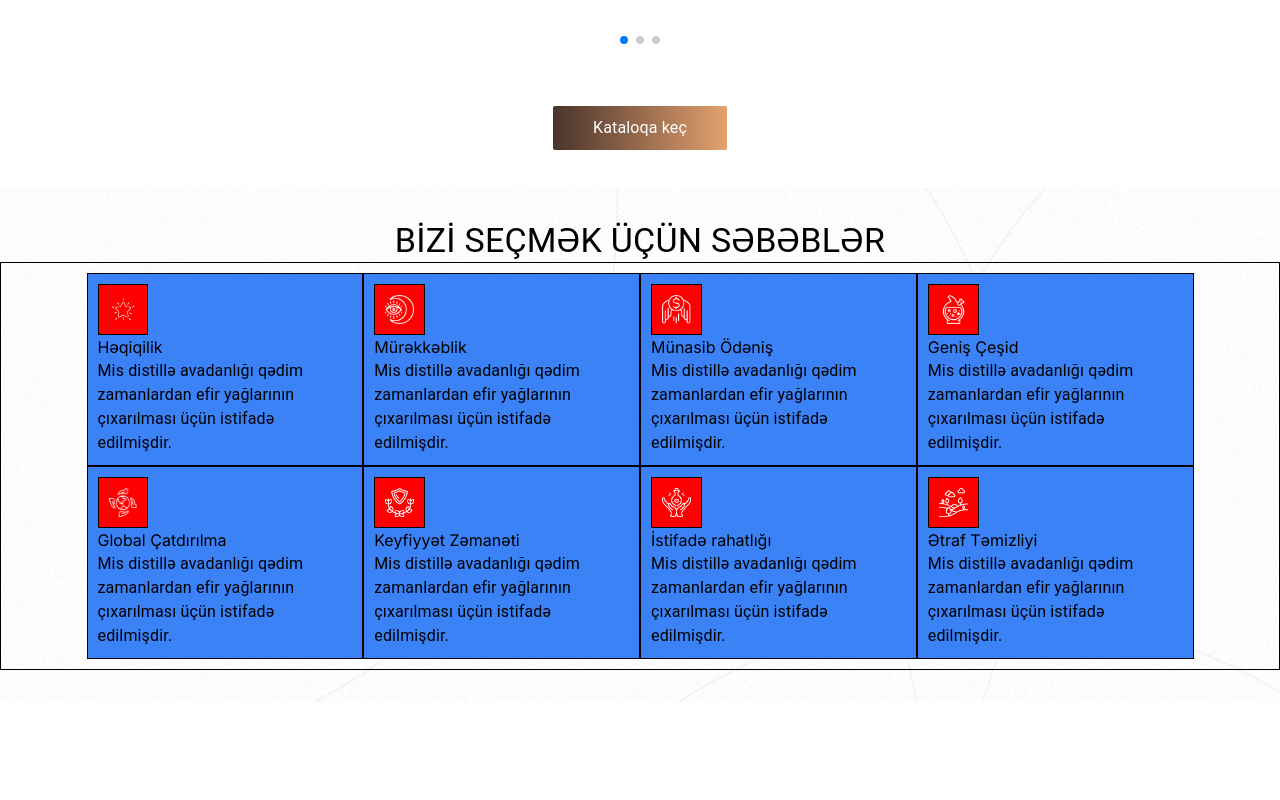
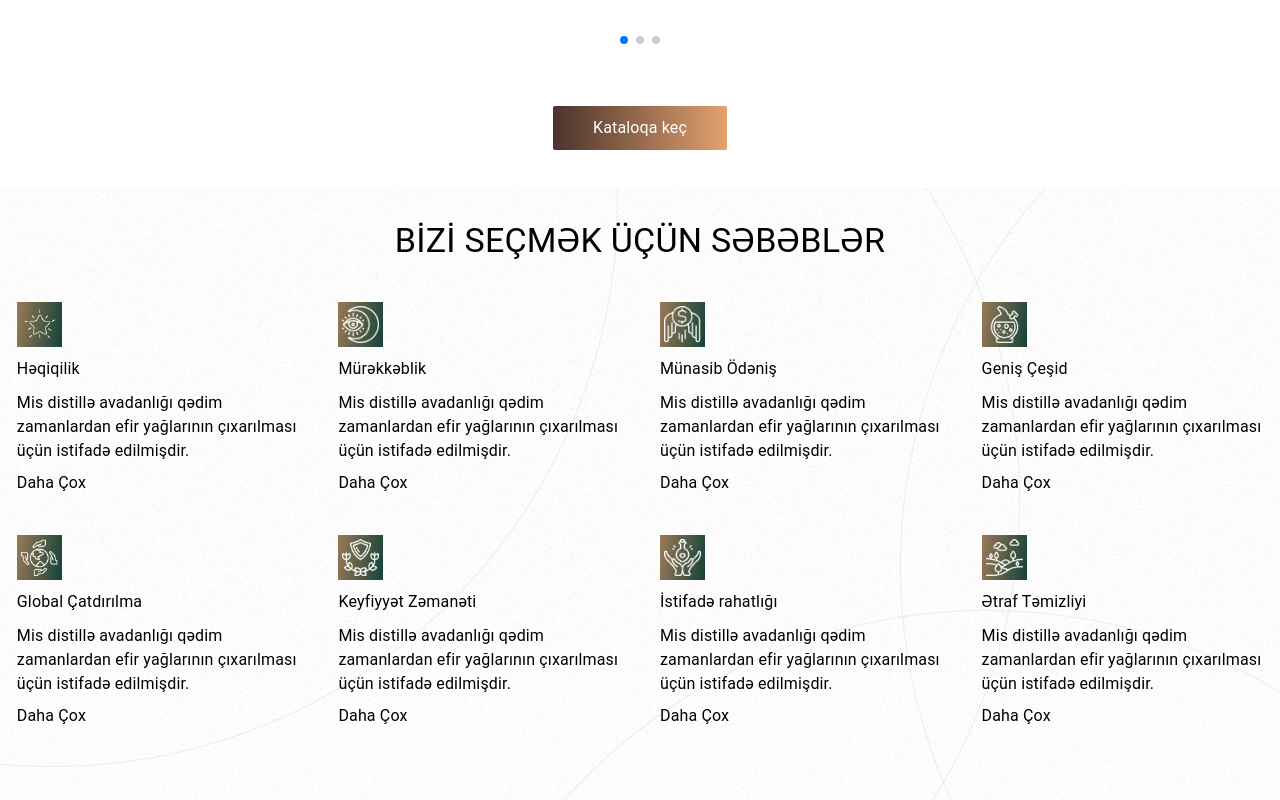
Before and after one commit to Shookrun/Copper-Pro, a Next.js app: page / in a window 1280 px wide. Shown: the part 4420-5220 px from the top of the page. Before the commit the page ends 5122 px from the top, so only its background shows below. Built offline with nearby package versions, Linux system fonts and the light colour scheme; data requests are answered from the project's data file.

Commit message:
Footer Up Sectiond Completed

```diff
--- a/app/Components/db.jsx
+++ b/app/Components/db.jsx
@@ -10,15 +10,19 @@ const ImageGallery = async () => {
   const {data} = await axios.get(url)
 
   return (
-      <div className='card flex flex-wrap justify-center '>
-        {data?.map(({id,title,url,content}) => (
-          <div key={id} className='card flex flex-col w-[22%] bg-blue-500'>
-           <div className='card gbox bg-red w-[20%]'>
-           <Image src={url} alt={title} width={100} height={100} />
+      <div className='my-10 flex flex-wrap gap-10 p-15 justify-center'>
+        {data?.map(({id,title,url,content,subtitle}) => (
+          <div key={id} className='flex gap-2 flex-col w-[22%]'>
+           <div className=' gbox bg-red w-[16%] p-1'>
+           <Image src={url} alt={title} width={100} height={100}  />
            </div>
-            <h3>{title}</h3>
+            <Typography variant='subtitle1' className='mont font-bold'>{title}</Typography>
+            <Typography className='mont'>
+              {content}
+            </Typography>
+
             <Typography>
-              {content}
+              {subtitle}
             </Typography>
           </div>
         ))}
--- a/app/globals.css
+++ b/app/globals.css
@@ -54,3 +54,8 @@
 											  transparent 75%,
 											  transparent)
 }
+
+.gbox{
+	background: linear-gradient(278.32deg, #0B3F37 -7.03%, #CB8D62 136.33%);
+
+}
--- a/db.json
+++ b/db.json
@@ -5,14 +5,17 @@
     "id": 1,
     "title": "Həqiqilik",
      "url": "/img1.png" ,
-     "content":"Mis distillə avadanlığı qədim zamanlardan efir yağlarının çıxarılması üçün istifadə edilmişdir."
+     "content":"Mis distillə avadanlığı qədim zamanlardan efir yağlarının çıxarılması üçün istifadə edilmişdir.",
+     "subtitle":"Daha Çox"
+
     },
 
   {
     "id": 2,
     "title": "Mürəkkəblik",
      "url": "/img2.png",
-     "content":"Mis distillə avadanlığı qədim zamanlardan efir yağlarının çıxarılması üçün istifadə edilmişdir."
+     "content":"Mis distillə avadanlığı qədim zamanlardan efir yağlarının çıxarılması üçün istifadə edilmişdir.",
+     "subtitle":"Daha Çox"
 
     },
 
@@ -20,7 +23,8 @@
     "id": 3,
      "title": "Münasib Ödəniş",
       "url": "/img3.png",
-      "content":"Mis distillə avadanlığı qədim zamanlardan efir yağlarının çıxarılması üçün istifadə edilmişdir."
+      "content":"Mis distillə avadanlığı qədim zamanlardan efir yağlarının çıxarılması üçün istifadə edilmişdir.",
+      "subtitle":"Daha Çox"
 
     },
 
@@ -28,7 +32,8 @@
     "id": 4,
      "title": "Geniş Çeşid",
      "url": "/img4.png",
-     "content":"Mis distillə avadanlığı qədim zamanlardan efir yağlarının çıxarılması üçün istifadə edilmişdir."
+     "content":"Mis distillə avadanlığı qədim zamanlardan efir yağlarının çıxarılması üçün istifadə edilmişdir.",
+     "subtitle":"Daha Çox"
 
     },
 
@@ -36,14 +41,17 @@
     "id": 5,
     "title": "Global Çatdırılma",
     "url": "/img5.png",
-    "content":"Mis distillə avadanlığı qədim zamanlardan efir yağlarının çıxarılması üçün istifadə edilmişdir."
+    "content":"Mis distillə avadanlığı qədim zamanlardan efir yağlarının çıxarılması üçün istifadə edilmişdir.",
+    "subtitle":"Daha Çox"
+
    },
 
   {
     "id": 6,
   "title": "Keyfiyyət Zəmanəti",
    "url": "/img6.png",
-   "content":"Mis distillə avadanlığı qədim zamanlardan efir yağlarının çıxarılması üçün istifadə edilmişdir."
+   "content":"Mis distillə avadanlığı qədim zamanlardan efir yağlarının çıxarılması üçün istifadə edilmişdir.",
+   "subtitle":"Daha Çox"
 
   },
 
@@ -51,7 +59,8 @@
     "id": 7,
   "title": "İstifadə rahatlığı",
    "url": "/img7.png",
-   "content":"Mis distillə avadanlığı qədim zamanlardan efir yağlarının çıxarılması üçün istifadə edilmişdir."
+   "content":"Mis distillə avadanlığı qədim zamanlardan efir yağlarının çıxarılması üçün istifadə edilmişdir.",
+   "subtitle":"Daha Çox"
 
   },
 
@@ -59,7 +68,8 @@
     "id": 8,
      "title": "Ətraf Təmizliyi",
       "url": "/img8.png",
-      "content":"Mis distillə avadanlığı qədim zamanlardan efir yağlarının çıxarılması üçün istifadə edilmişdir."
+      "content":"Mis distillə avadanlığı qədim zamanlardan efir yağlarının çıxarılması üçün istifadə edilmişdir.",
+      "subtitle":"Daha Çox"
 
      }
 ]
```
